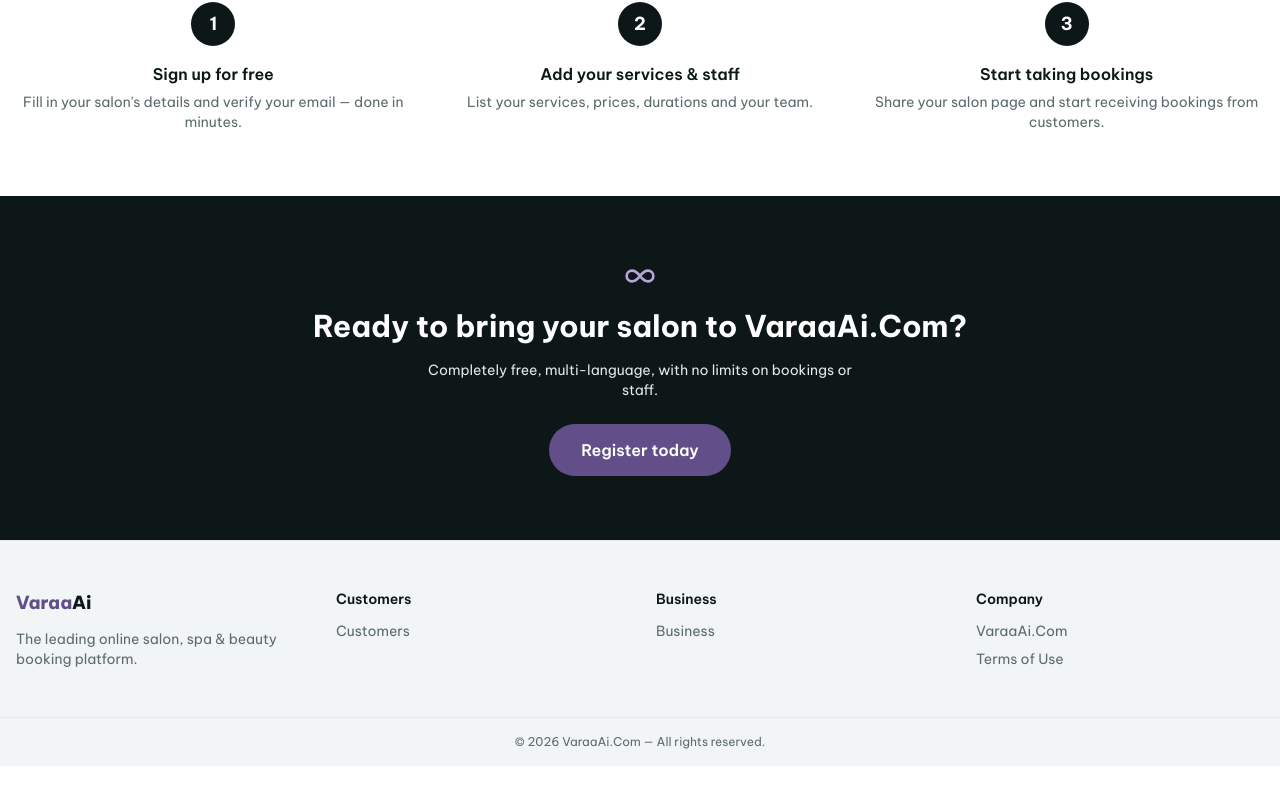
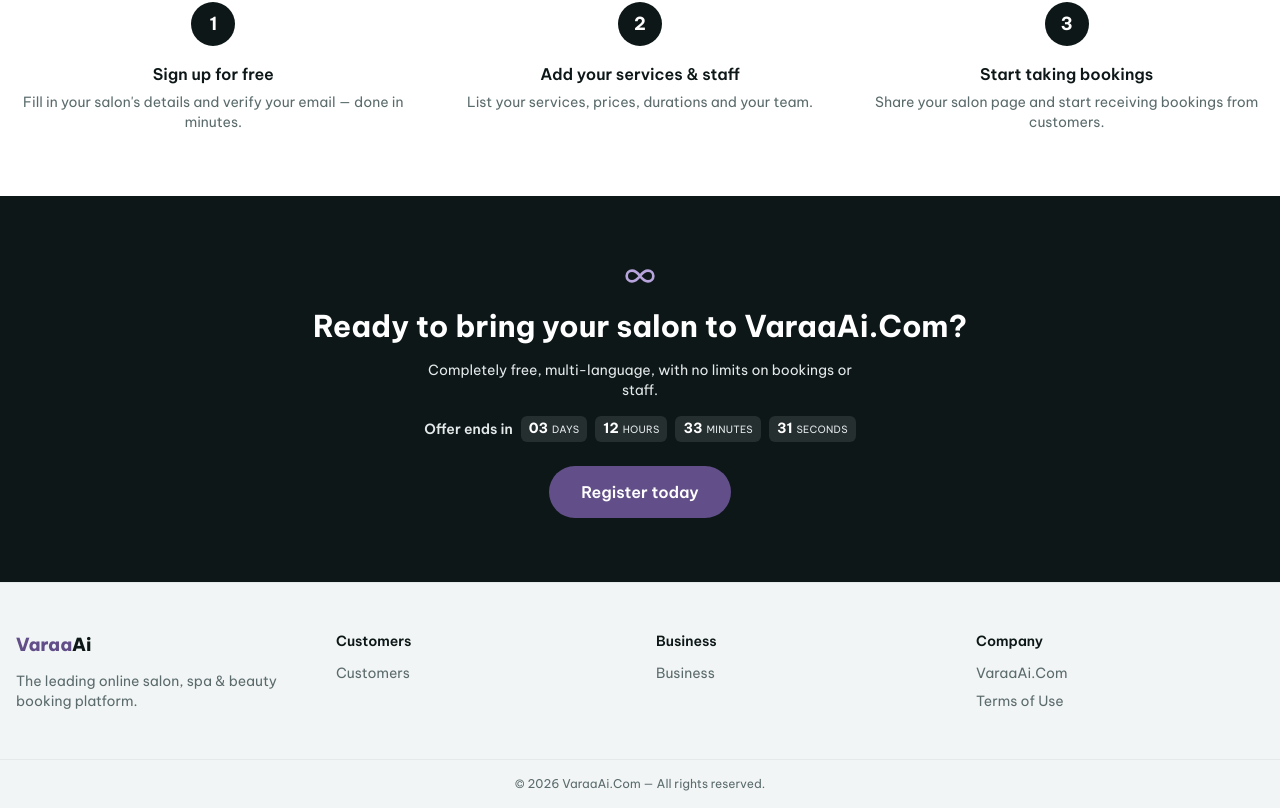
Before and after one commit to coibyt/coibyt, a Next.js app: page /en/business in a window 1280 px wide. Shown: the part 2382-3190 px from the top of the page. Before the commit the page ends 3148 px from the top, so only its background shows below. Built offline with nearby package versions, Linux system fonts and the light colour scheme; no server answers.

Commit message:
Show a compact one-line countdown above the final signup button
Co-Authored-By: Claude Sonnet 5 <noreply@anthropic.com>

```diff
--- a/src/app/[locale]/business/page.tsx
+++ b/src/app/[locale]/business/page.tsx
@@ -567,6 +567,7 @@ export default async function BusinessLandingPage({
           <InfinityIcon className="h-8 w-8 text-primary-300" />
           <h2 className="text-2xl font-bold text-white sm:text-3xl">{t.finalTitle}</h2>
           <p className="max-w-md text-sm text-ink-100">{t.finalBody}</p>
+          <OfferCountdown locale={locale} compact />
           <Link href="/business/apply" className="btn-accent mt-2 !px-8 !py-3.5 text-base">
             {t.finalCta}
           </Link>
--- a/src/components/offer-countdown.tsx
+++ b/src/components/offer-countdown.tsx
@@ -21,7 +21,7 @@ function remainingMs(now: number) {
   return CYCLE_MS - ((now - CYCLE_ANCHOR_MS) % CYCLE_MS);
 }
 
-export function OfferCountdown({ locale }: { locale: string }) {
+export function OfferCountdown({ locale, compact = false }: { locale: string; compact?: boolean }) {
   const [now, setNow] = useState<number | null>(null);
 
   useEffect(() => {
@@ -31,7 +31,7 @@ export function OfferCountdown({ locale }: { locale: string }) {
   }, []);
 
   const labels = LABELS[locale] ?? LABELS.en;
-  if (now === null) return <div className="h-32" aria-hidden />;
+  if (now === null) return <div className={compact ? "h-6" : "h-32"} aria-hidden />;
 
   const left = remainingMs(now);
   const totalSec = Math.floor(left / 1000);
@@ -49,6 +49,23 @@ export function OfferCountdown({ locale }: { locale: string }) {
   ];
   const r = 34;
   const circumference = 2 * Math.PI * r;
+
+  if (compact) {
+    return (
+      <div className="flex flex-wrap items-center justify-center gap-2 text-sm text-ink-100">
+        <span className="font-semibold">{labels.title}</span>
+        {parts.map((p) => (
+          <span
+            key={p.label}
+            className="inline-flex items-baseline gap-1 rounded-md bg-white/10 px-2 py-0.5 tabular-nums"
+          >
+            <span className="font-bold text-white">{String(p.value).padStart(2, "0")}</span>
+            <span className="text-[10px] uppercase tracking-wide text-ink-200">{p.label}</span>
+          </span>
+        ))}
+      </div>
+    );
+  }
 
   return (
     <div className="flex flex-col items-center gap-3">
```
